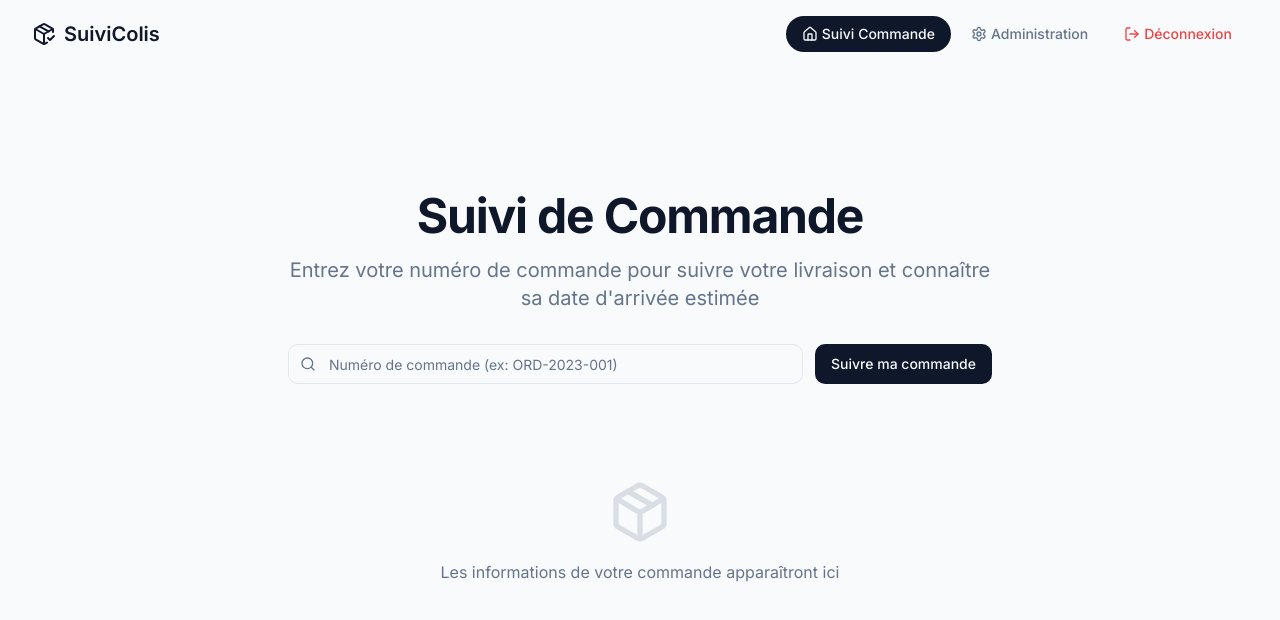
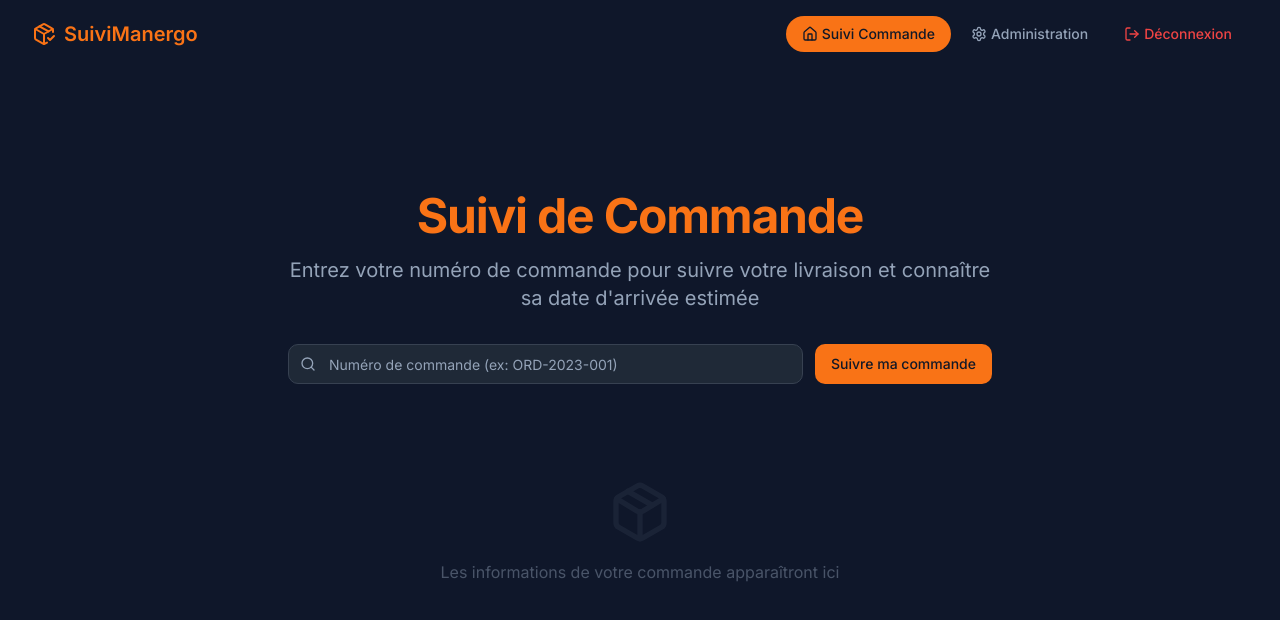
Before and after one commit to epicmanergo/order-update-pal, a React (Vite) app: page / in a window 1280 px wide. Shown: the top 620 px of the page. Built offline with nearby package versions, Linux system fonts and the light colour scheme; sample sign-in values are in the browser's storage.

Commit message:
Update app theme and name
Update the application name to SuiviManergo and apply a dark mode/orange color theme.

```diff
--- a/index.html
+++ b/index.html
@@ -1,11 +1,12 @@
+
 <!DOCTYPE html>
-<html lang="en">
+<html lang="fr">
   <head>
     <meta charset="UTF-8" />
     <meta name="viewport" content="width=device-width, initial-scale=1.0" />
-    <title>order-update-pal</title>
-    <meta name="description" content="Lovable Generated Project" />
-    <meta name="author" content="Lovable" />
+    <title>SuiviManergo - Suivi de Commandes</title>
+    <meta name="description" content="Application de suivi de commandes Manergo" />
+    <meta name="author" content="Manergo" />
     <meta property="og:image" content="https://lovable.dev/opengraph-image-p98pqg.png" />
   </head>
 
--- a/src/components/Navbar.tsx
+++ b/src/components/Navbar.tsx
@@ -35,17 +35,17 @@ const Navbar: React.FC = () => {
     <header
       className={cn(
         "fixed top-0 left-0 right-0 z-50 py-4 smooth-transition",
-        scrolled ? "bg-white/80 backdrop-blur-md shadow-sm" : "bg-transparent"
+        scrolled ? "bg-gray-900/80 backdrop-blur-md shadow-md border-b border-gray-800" : "bg-transparent"
       )}
     >
       <div className="max-w-7xl mx-auto px-4 sm:px-6 lg:px-8">
         <div className="flex justify-between items-center">
           <Link
             to="/"
-            className="flex items-center space-x-2 text-primary font-semibold text-xl"
+            className="flex items-center space-x-2 text-orange-500 font-semibold text-xl"
           >
             <PackageCheck className="h-6 w-6" />
-            <span>SuiviColis</span>
+            <span>SuiviManergo</span>
           </Link>
 
           <nav className="hidden md:flex space-x-1">
@@ -54,8 +54,8 @@ const Navbar: React.FC = () => {
               className={cn(
                 "px-4 py-2 rounded-full text-sm font-medium flex items-center space-x-1 transition-all",
                 isActive("/")
-                  ? "bg-primary text-primary-foreground"
-                  : "text-muted-foreground hover:bg-secondary"
+                  ? "bg-orange-500 text-gray-900"
+                  : "text-muted-foreground hover:bg-gray-800"
               )}
             >
               <Home className="h-4 w-4" />
@@ -68,8 +68,8 @@ const Navbar: React.FC = () => {
                   className={cn(
                     "px-4 py-2 rounded-full text-sm font-medium flex items-center space-x-1 transition-all",
                     isActive("/admin")
-                      ? "bg-primary text-primary-foreground"
-                      : "text-muted-foreground hover:bg-secondary"
+                      ? "bg-orange-500 text-gray-900"
+                      : "text-muted-foreground hover:bg-gray-800"
                   )}
                 >
                   <Settings className="h-4 w-4" />
@@ -78,7 +78,7 @@ const Navbar: React.FC = () => {
                 <Link
                   to="/"
                   onClick={handleLogout}
-                  className="px-4 py-2 rounded-full text-sm font-medium flex items-center space-x-1 transition-all text-red-500 hover:bg-red-50"
+                  className="px-4 py-2 rounded-full text-sm font-medium flex items-center space-x-1 transition-all text-red-500 hover:bg-red-950"
                 >
                   <LogOut className="h-4 w-4" />
                   <span>Déconnexion</span>
@@ -88,7 +88,7 @@ const Navbar: React.FC = () => {
               location.pathname !== "/login" && (
                 <Link
                   to="/login"
-                  className="px-4 py-2 rounded-full text-sm font-medium flex items-center space-x-1 transition-all text-muted-foreground hover:bg-secondary"
+                  className="px-4 py-2 rounded-full text-sm font-medium flex items-center space-x-1 transition-all text-muted-foreground hover:bg-gray-800"
                 >
                   <Settings className="h-4 w-4" />
                   <span>Admin</span>
@@ -102,14 +102,14 @@ const Navbar: React.FC = () => {
               <Link
                 to="/"
                 onClick={handleLogout}
-                className="p-2 rounded-full bg-red-100 text-red-500"
+                className="p-2 rounded-full bg-red-900/50 text-red-500"
               >
                 <LogOut className="h-5 w-5" />
               </Link>
             )}
             <Link
               to={isActive("/") ? (isAuthenticated ? "/admin" : "/login") : "/"}
-              className="p-2 rounded-full bg-secondary text-foreground"
+              className="p-2 rounded-full bg-gray-800 text-foreground"
             >
               {isActive("/") ? <Settings className="h-5 w-5" /> : <Home className="h-5 w-5" />}
             </Link>
--- a/src/index.css
+++ b/src/index.css
@@ -7,38 +7,6 @@
 
 @layer base {
   :root {
-    --background: 210 40% 98%;
-    --foreground: 222 47% 11.2%;
-
-    --card: 0 0% 100%;
-    --card-foreground: 222 47% 11.2%;
-
-    --popover: 0 0% 100%;
-    --popover-foreground: 222 47% 11.2%;
-
-    --primary: 222 47% 11.2%;
-    --primary-foreground: 210 40% 98%;
-
-    --secondary: 210 20% 96.1%;
-    --secondary-foreground: 222 47% 11.2%;
-
-    --muted: 210 40% 96.1%;
-    --muted-foreground: 215.4 16.3% 46.9%;
-
-    --accent: 210 40% 96.1%;
-    --accent-foreground: 222 47% 11.2%;
-
-    --destructive: 0 84.2% 60.2%;
-    --destructive-foreground: 210 40% 98%;
-
-    --border: 214.3 31.8% 91.4%;
-    --input: 214.3 31.8% 91.4%;
-    --ring: 222.2 84% 4.9%;
-
-    --radius: 0.75rem;
-  }
-
-  .dark {
     --background: 222 47% 11.2%;
     --foreground: 210 40% 98%;
 
@@ -48,7 +16,7 @@
     --popover: 222 47% 11.2%;
     --popover-foreground: 210 40% 98%;
 
-    --primary: 210 40% 98%;
+    --primary: 24 96% 53%;
     --primary-foreground: 222 47% 11.2%;
 
     --secondary: 217.2 32.6% 17.5%;
@@ -57,15 +25,17 @@
     --muted: 217.2 32.6% 17.5%;
     --muted-foreground: 215 20.2% 65.1%;
 
-    --accent: 217.2 32.6% 17.5%;
+    --accent: 24 96% 53%;
     --accent-foreground: 210 40% 98%;
 
-    --destructive: 0 62.8% 30.6%;
+    --destructive: 0 62.8% 50.6%;
     --destructive-foreground: 210 40% 98%;
 
     --border: 217.2 32.6% 17.5%;
     --input: 217.2 32.6% 17.5%;
-    --ring: 212.7 26.8% 83.9%;
+    --ring: 24 96% 53%;
+
+    --radius: 0.75rem;
   }
 }
 
@@ -80,7 +50,7 @@
   }
 
   .glassmorphism {
-    @apply bg-white/70 backdrop-blur-md border border-white/20 shadow-sm;
+    @apply bg-gray-900/70 backdrop-blur-md border border-gray-800 shadow-sm;
   }
 
   .content-container {
@@ -92,7 +62,7 @@
   }
 
   .input-focus-ring {
-    @apply focus:ring-2 focus:ring-blue-100 focus:border-blue-400 transition-all duration-200;
+    @apply focus:ring-2 focus:ring-orange-500/20 focus:border-orange-500 transition-all duration-200;
   }
 
   .card-hover {
@@ -106,16 +76,16 @@
 }
 
 ::-webkit-scrollbar-track {
-  background: rgba(0, 0, 0, 0.02);
+  background: rgba(0, 0, 0, 0.2);
 }
 
 ::-webkit-scrollbar-thumb {
-  background: rgba(0, 0, 0, 0.08);
+  background: rgba(249, 115, 22, 0.4);
   border-radius: 5px;
 }
 
 ::-webkit-scrollbar-thumb:hover {
-  background: rgba(0, 0, 0, 0.12);
+  background: rgba(249, 115, 22, 0.6);
 }
 
 /* Page transitions */
--- a/src/pages/Index.tsx
+++ b/src/pages/Index.tsx
@@ -38,7 +38,7 @@ const Index = () => {
   return (
     <div className="min-h-screen pt-20 md:pt-36">
       <div className="content-container text-center max-w-3xl">
-        <h1 className="text-4xl font-bold tracking-tight md:text-5xl animate-slide-in">
+        <h1 className="text-4xl font-bold tracking-tight md:text-5xl animate-slide-in text-orange-500">
           Suivi de Commande
         </h1>
         <p className="mt-4 text-lg text-muted-foreground md:text-xl animate-fade-in delay-150">
@@ -54,14 +54,14 @@ const Index = () => {
             <Input
               value={orderNumber}
               onChange={(e) => setOrderNumber(e.target.value)}
-              className="pl-10 input-focus-ring w-full"
+              className="pl-10 input-focus-ring w-full bg-gray-800 border-gray-700"
               placeholder="Numéro de commande (ex: ORD-2023-001)"
             />
           </div>
           <Button
             type="submit"
             disabled={isSearching}
-            className="w-full sm:w-auto"
+            className="w-full sm:w-auto bg-orange-500 hover:bg-orange-600 text-gray-900"
           >
             {isSearching ? 'Recherche...' : 'Suivre ma commande'}
           </Button>
--- a/tailwind.config.ts
+++ b/tailwind.config.ts
@@ -53,6 +53,20 @@ export default {
 					DEFAULT: 'hsl(var(--card))',
 					foreground: 'hsl(var(--card-foreground))'
 				},
+				orange: {
+					DEFAULT: '#F97316',
+					50: '#FEF5ED',
+					100: '#FDEAD8',
+					200: '#FAD0B0',
+					300: '#F8B588',
+					400: '#F59A5F',
+					500: '#F97316', // Main orange
+					600: '#D95C06',
+					700: '#A74705',
+					800: '#753103',
+					900: '#421B02',
+					950: '#2B1101'
+				},
 				sidebar: {
 					DEFAULT: 'hsl(var(--sidebar-background))',
 					foreground: 'hsl(var(--sidebar-foreground))',
@@ -101,6 +115,10 @@ export default {
 				'blur-out': {
 					from: { filter: 'blur(0)', opacity: '1' },
 					to: { filter: 'blur(8px)', opacity: '0' }
+				},
+				'pulse-slow': {
+					'0%, 100%': { opacity: '0.6' },
+					'50%': { opacity: '0.3' }
 				}
 			},
 			animation: {
@@ -111,7 +129,8 @@ export default {
 				'slide-in': 'slide-in 0.6s ease-out',
 				'slide-out': 'slide-out 0.5s ease-out',
 				'blur-in': 'blur-in 0.6s ease-out',
-				'blur-out': 'blur-out 0.5s ease-out'
+				'blur-out': 'blur-out 0.5s ease-out',
+				'pulse-slow': 'pulse-slow 2s ease-in-out infinite'
 			}
 		}
 	},
```
